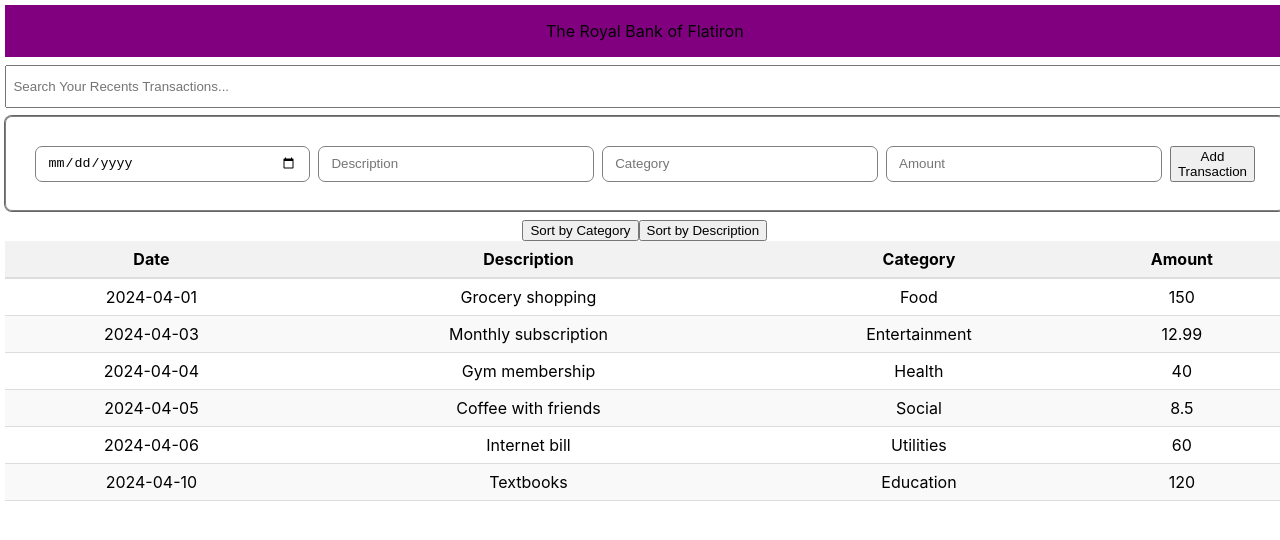
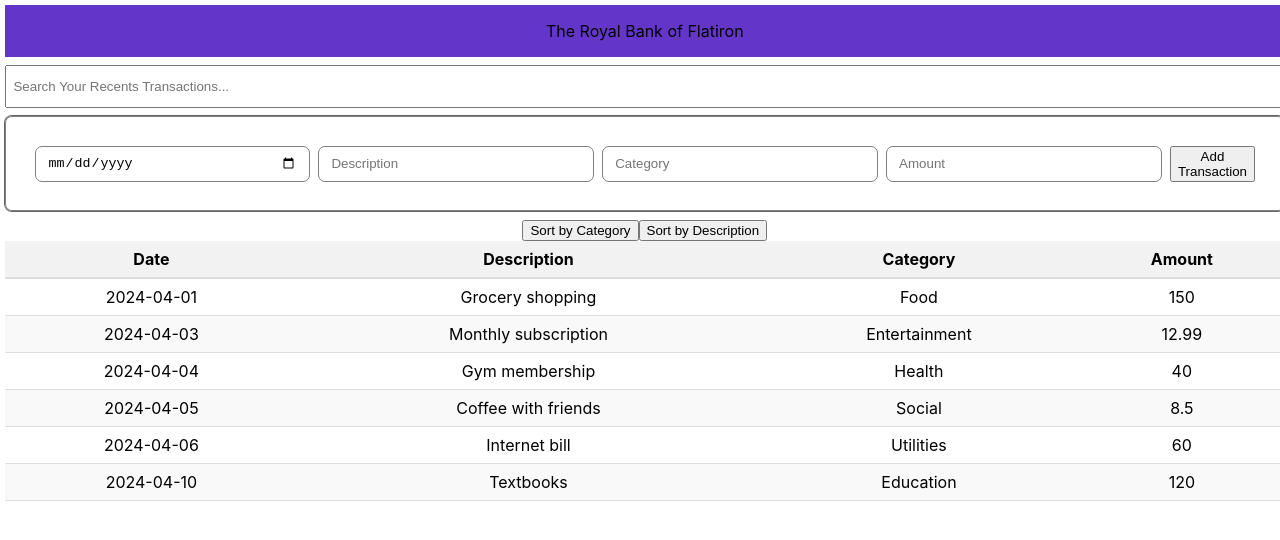
Before and after one commit to migeroreloaded/bank-of-flatiron, a React (Create React App) app: page / in a window 1280 px wide. Shown: the top 540 px of the page. Built offline with nearby package versions, Linux system fonts and the light colour scheme.

Commit message:
add color

```diff
--- a/src/App.css
+++ b/src/App.css
@@ -9,7 +9,7 @@
 }
 
 .royaltitle {
-  background-color: purple;
+  background-color: #6435c9;
   padding: 1em;
   width: 100%;
   box-sizing: border-box; /* Added */
```
